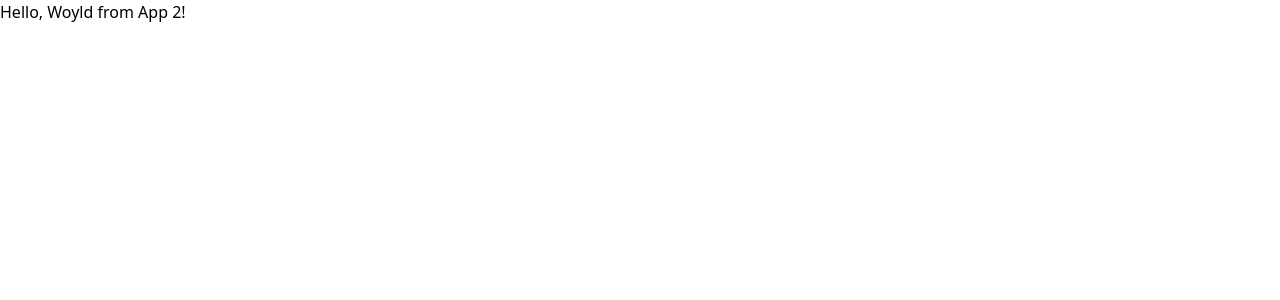
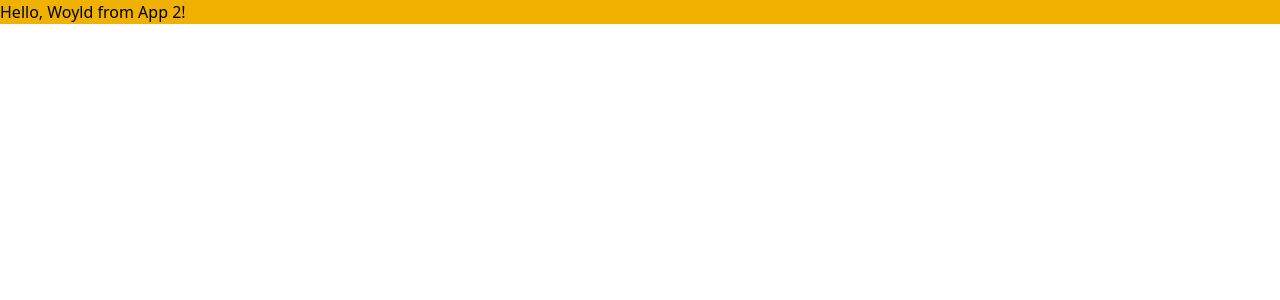
Before and after one commit to Strangebrewer/mfe-job-search, a React app: page / in a window 1280 px wide. Shown: the top 300 px of the page. Built offline with nearby package versions, Linux system fonts and the light colour scheme.

Commit message:
more stuff

```diff
--- a/src/App.tsx
+++ b/src/App.tsx
@@ -3,7 +3,7 @@ import './index.css';
 
 const App: React.FC = () => {
   return (
-    <div className='bg-yellow-500'>Hello, Woyld from App 2!</div>
+    <div className='tw:bg-yellow-500'>Hello, Woyld from App 2!</div>
   )
 }
 
```
